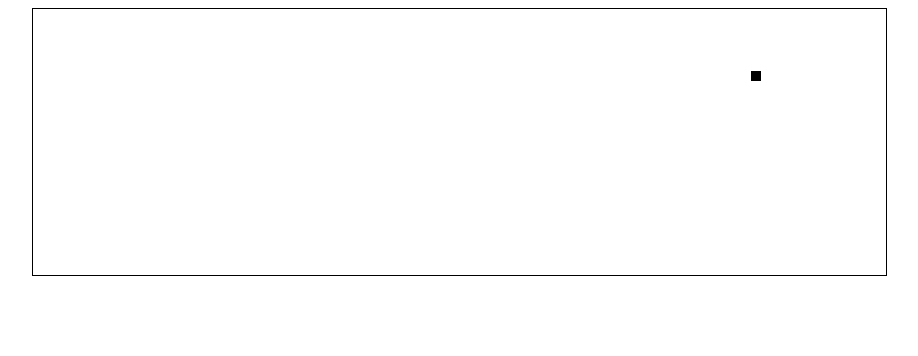
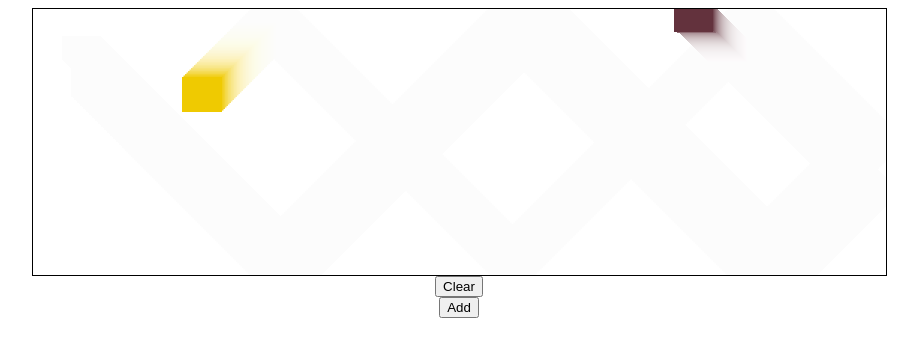
Before and after one commit to DibrovGleb/reactapp, a React (Vite) app: page / in a window 1280 px wide. Shown: the top 356 px of the page, without its empty margins (181-1099 px from the left). Built offline with nearby package versions, Linux system fonts and the light colour scheme; a web font is replaced by a local one.

Commit message:
canvas update

```diff
--- a/src/components/canvas.jsx
+++ b/src/components/canvas.jsx
@@ -1,43 +1,119 @@
 import './styles/canvas.sass'
-import { useEffect } from 'react';
+import {useState, useEffect } from 'react';
 import { useRef } from 'react';
 
-const Canvas = () => {
-     let ref = useRef();
-     function Shape(x,y,w,h,c){
-        this.x = x,this.y = y,this.w = w,this.h = h,this.c = c
-     }
+/*const Canvas = () => {
+     const ref = useRef(),
+           rs = []
+
+     class Shape {
+      constructor([x, y, w, h], c) {
+         this.x = x, this.y = y, this.w = w, this.h = h, this.c = c;
+      }
+      }
+
      function getRandomColor() {
         const letters = '0123456789ABCDEF';
         let color = '#';
         for (let i = 0; i < 6; i++) color += letters[Math.floor(Math.random() * 16)]
         return color;
       }
-     useEffect(() => {
+
+      for (let i = 0; i < 3; i++) {
+         rs.push(new Shape([...Array(4)].map(()=>Math.round(Math.random()*100)),getRandomColor()))
+      }
+
+      useEffect(() => {
          const canvas = ref.current,
-               pen = canvas.getContext('2d'),
-               myRect =[]
-         let [x,y,w,h,dx,dy] = [0,0,10,10,2,2]
-         for (let i = 0; i < 3; i++)
-         myRect.push(new Shape([...Array(4)].map(()=>Math.round(Math.random()*40))),getRandomColor())
-         console.log(myRect)
+               pen = canvas.getContext('2d')
+         let [dx,dy] = [2,2]
+
+         function Draw (){
+            pen.clearRect(0, 0, canvas.width, canvas.height)
+            for (let i = 0; i < rs.length; i++) {
+               if(rs[i].x > canvas.width-rs[i].w|| rs[i].x < 0) dx=-dx
+               if(rs[i].y > canvas.height-rs[i].h || rs[i].y < 0) dy=-dy
+               pen.fillStyle = `${rs[i].c}`
+               pen.fillRect(rs[i].x+=dx, rs[i].y+=dy, rs[i].w, rs[i].h)
+            }
+            setTimeout(() => {
+              Draw()
+             }, 10);
+            // requestAnimationFrame(Draw)
+         }
+         Draw()
          canvas.width = window.innerWidth/1.5
          canvas.height = window.innerHeight/3
-
          window.addEventListener('resize', ()=> {canvas.width = window.innerWidth/1.5
          canvas.height = window.innerHeight/3})
-
-         const draw = ()=>{
-            pen.clearRect(0, 0, canvas.width, canvas.height);
-            if(x + dx > canvas.width-w || x < 0) dx=-dx
-            if(y + dy > canvas.height-h || y < 0) dy=-dy
-            pen.fillRect(x+=dx,y+=dy,w,h)
-            requestAnimationFrame(draw)
-         }
-         draw()
-     },[]);
+      },[]);
 
      return <canvas ref={ref} />
  };
+ */
+const Canvas = () => {
+
+   function getRandomColor() {
+      const letters = '0123456789ABCDEF';
+      let color = '#';
+      for (let i = 0; i < 6; i++) color += letters[Math.floor(Math.random() * 16)]
+      return color;
+   }
+
+   function createRect () {
+      return [...Array(4)].map(()=>Math.round(Math.random()*30)+20)
+   }
+   function createRect2 () {
+      r.push([...Array(4)].map(()=>Math.round(Math.random()*30)+20).concat([...Array(2)].map(()=>Math.random().toFixed(2))))
+      console.log(r)
+   }
+   const r =[]
+   const  ref = useRef(),
+          r1 = createRect(),
+          r2 = createRect()
+
+   r1.push(getRandomColor())
+   r2.push(getRandomColor())
+
+   useEffect(() => {
+      const canvas = ref.current,
+            pen = canvas.getContext('2d')
+      let [dx1,dy1,dx2,dy2]=[1.5,1.5,1,1]
+      canvas.width = window.innerWidth/1.5
+      canvas.height = window.innerHeight/3
+
+      const draw = ()=>{
+         //pen.clearRect(0, 0, canvas.width, canvas.height)
+         // !count ? console.log(false) : console.log(true)
+         pen.fillStyle = "rgba(255, 255, 255, 0.1)";
+         pen.fillRect(0, 0, canvas.width, canvas.height);
+         //for (let i = 0; i < array.length; i++) {
+            //
+         //}
+         pen.fillStyle = r1[4]
+         if(r1[0] > canvas.width-r1[2] || r1[0] < 0) dx1=-dx1, r1[4] = getRandomColor()
+         if(r1[1] > canvas.height-r1[3] || r1[1] < 0) dy1=-dy1, r1[4] = getRandomColor()
+         pen.fillRect(r1[0]+=dx1, r1[1]+=dy1, r1[2], r1[3])
+
+         if(r2[0] > canvas.width-r2[2] || r2[0] < 0) dx2=-dx2
+         if(r2[1] > canvas.height-r2[3] || r2[1] < 0) dy2=-dy2
+         pen.fillStyle = r2[4]
+         pen.fillRect(r2[0]+=dx2, r2[1]+=dy2, r2[2], r2[3])
+         requestAnimationFrame(draw)
+      }
+
+      window.addEventListener('resize', ()=> canvas.width = window.innerWidth/1.5,
+      canvas.height = window.innerHeight/3)
+      draw()
+   }, [])
+
+
+   return (<>
+   <canvas ref={ref}/>
+   <button onClick={()=> {ref.current.getContext('2d').clearRect(0, 0, ref.current.width, ref.current.height)}}>Clear</button>
+   <button onClick={()=> createRect2()}>Add</button>
+   </>
+   )
+}
 
  export default Canvas
```
